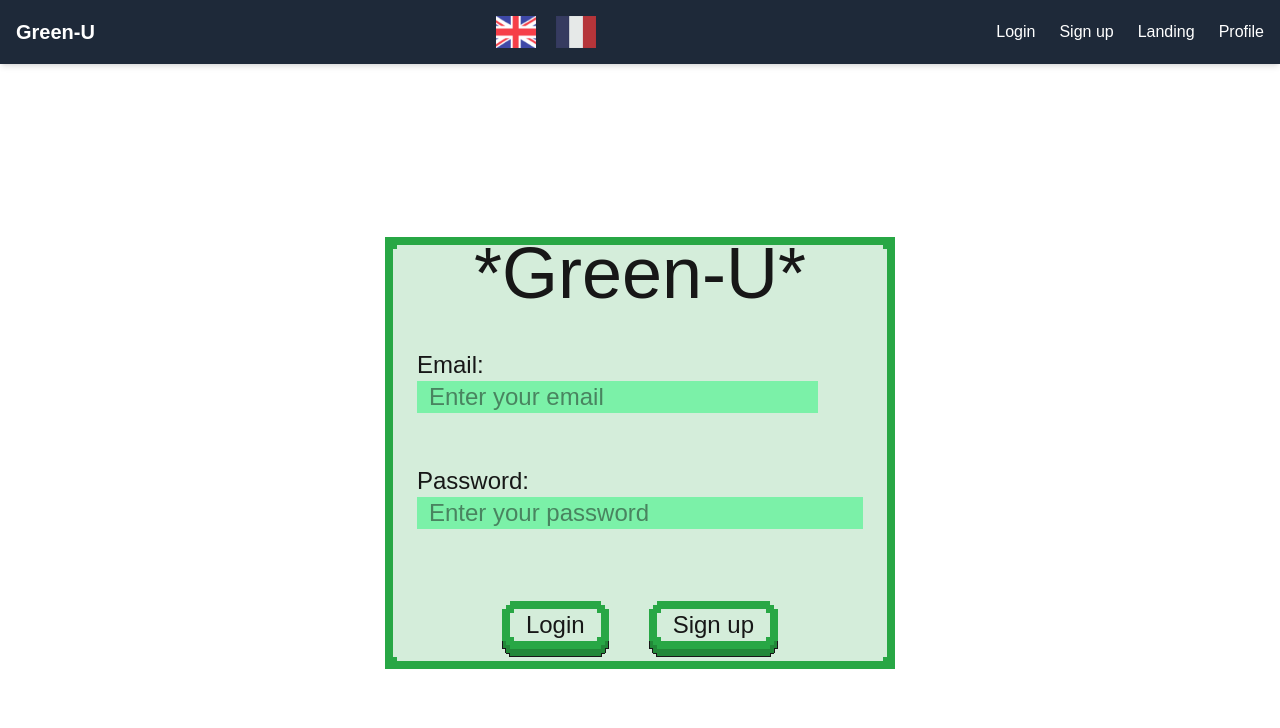
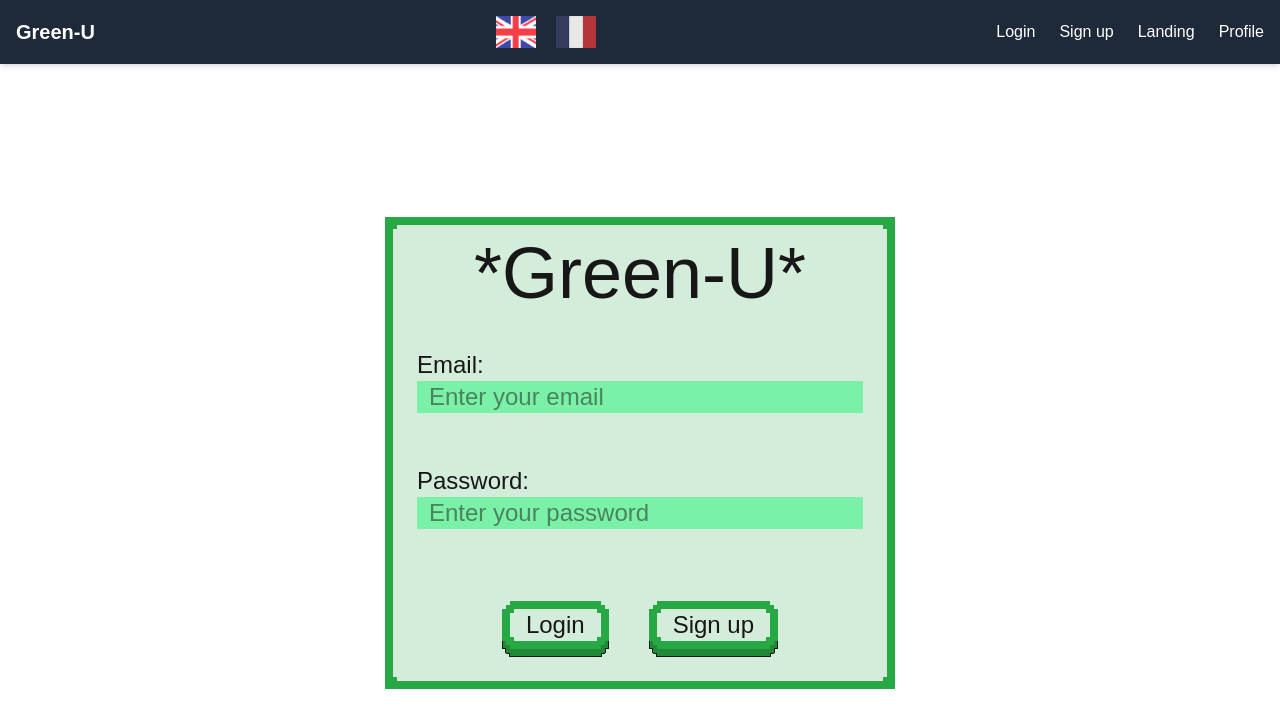
Before and after one commit to Green-U-Organization/Green.U, a Next.js app in the folder my-app/: page /login in a window 1280 px wide. Shown: the top 728 px of the page. Built offline with nearby package versions, Linux system fonts and the light colour scheme; a web font is replaced by a local one.

Commit message:
fix css login

```diff
--- a/my-app/src/app/login/page.tsx
+++ b/my-app/src/app/login/page.tsx
@@ -99,12 +99,13 @@ const page = () => {
 
 	return (
 		<section className="flex items-center justify-center min-h-[calc(100vh-15px)] overflow-auto">
-			<Card className={"max-w-5xl h-full px-8"}>
+			<Card className={"max-w-5xl px-8 pt-5"}>
+			{/*}flex flex-col p-5 max-w-150*/}
 				<form onSubmit={handleSubmit}>
 					<div className="flex flex-col items-center justify-center">
 						<h2 className="text-7xl mb-10">*Green-U*</h2>
 
-						<div className="flex flex-col justify-center items-start">
+						<div className="flex flex-col justify-center">
 							<TextInput
 								type="email"
 								label={translations.email}
@@ -126,7 +127,7 @@ const page = () => {
 							/>
 						</div>
 						<br />
-						<div className="flex flex-row justify-between">
+						<div className="flex flex-row justify-between pb-5">
 							<Button type="submit">
 								{translations.login}
 							</Button>
--- a/my-app/src/app/profile/page.tsx
+++ b/my-app/src/app/profile/page.tsx
@@ -16,7 +16,7 @@ export default function GardenerProfile() {
     const {translations} = useLanguage();
 
     // Simuler les données d'XP, de badges et de likes
-    const xp = 300 // XP actuel (NE PAS DEPASSER LE maxXp!!!)
+    const xp = 500 // XP actuel (NE PAS DEPASSER LE maxXp!!!)
     const maxXp = 500 // XP nécessaire pour le niveau max
     const likes = 120 // Nombre de likes
 
@@ -50,7 +50,7 @@ export default function GardenerProfile() {
             onClose={() => setIsAvatarSelectorOpen(false)}
         />
        ):(
-        <Card className="flex flex-col p-5 max-w-150">
+        <Card className="flex flex-col p-5 max-w-5xl">
         <div id="profilePage">
             {/* Image du profil */}
             <div className="relative flex items-center space-x-4">
```
